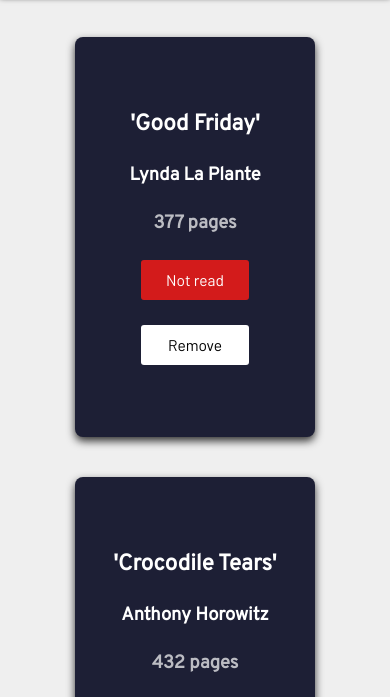
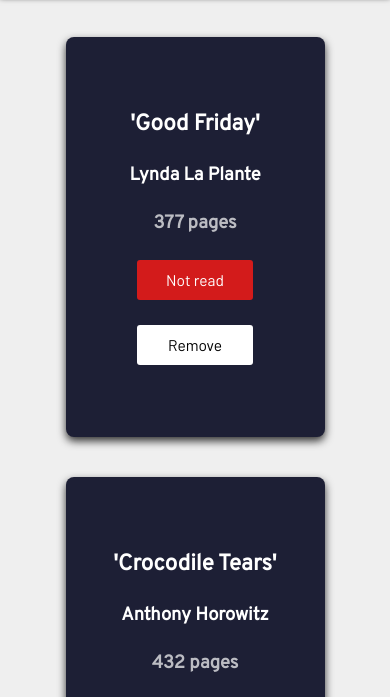
Before and after one commit to brajpatel/library, a plain HTML site: page index.html in a window 390 px wide. Shown: the part 104-801 px from the top of the page. Drawn offline with Linux system fonts and the light colour scheme.

Commit message:
Add final media query breakpoint

```diff
--- a/style.css
+++ b/style.css
@@ -546,12 +546,20 @@ footer i {
     .nav-right h2 {
         display: none;
     }
+}
 
+@media (max-width: 730px) {
     .book-area {
         grid-template-columns: 1fr;
     }
 
     .card {
-        width: 65%;
+        width: 50%;
     }
 }
+
+@media (max-width: 690px) {
+    .card {
+        width: 70%;
+    }
+}
```
